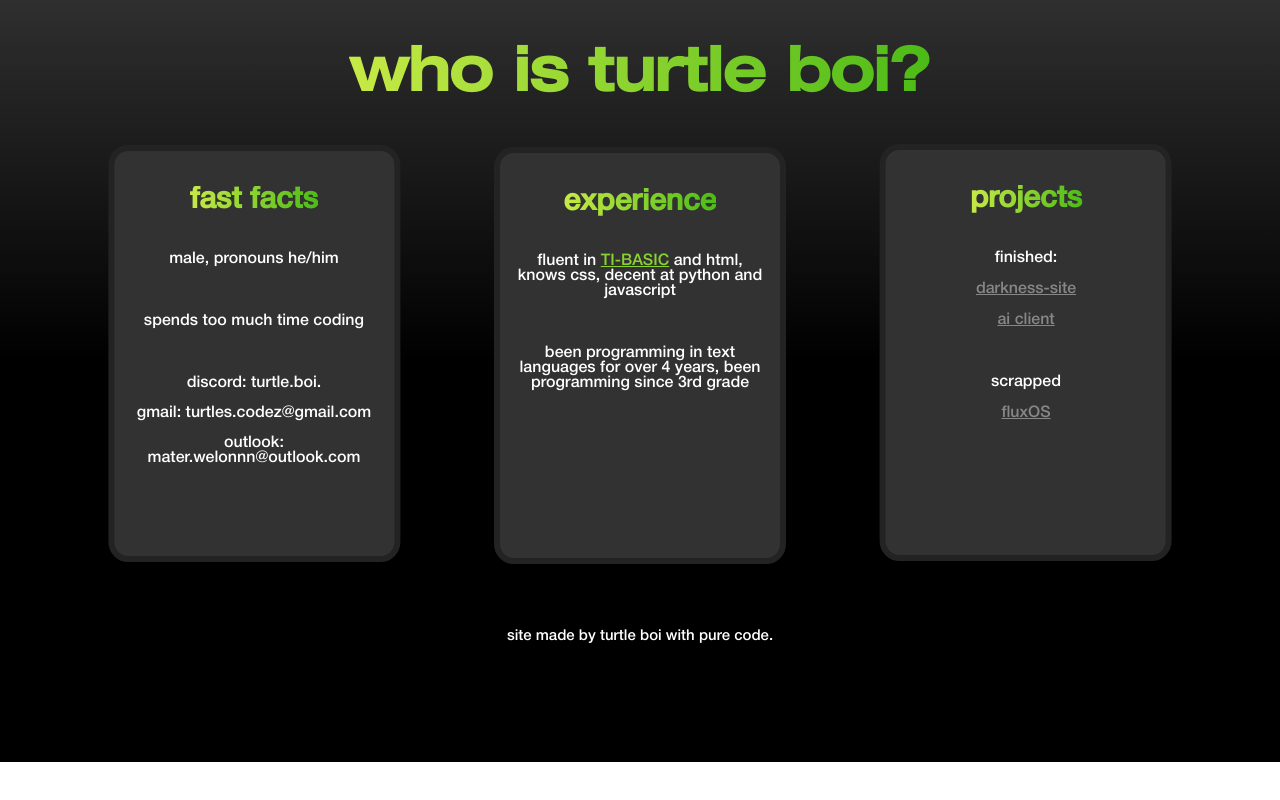
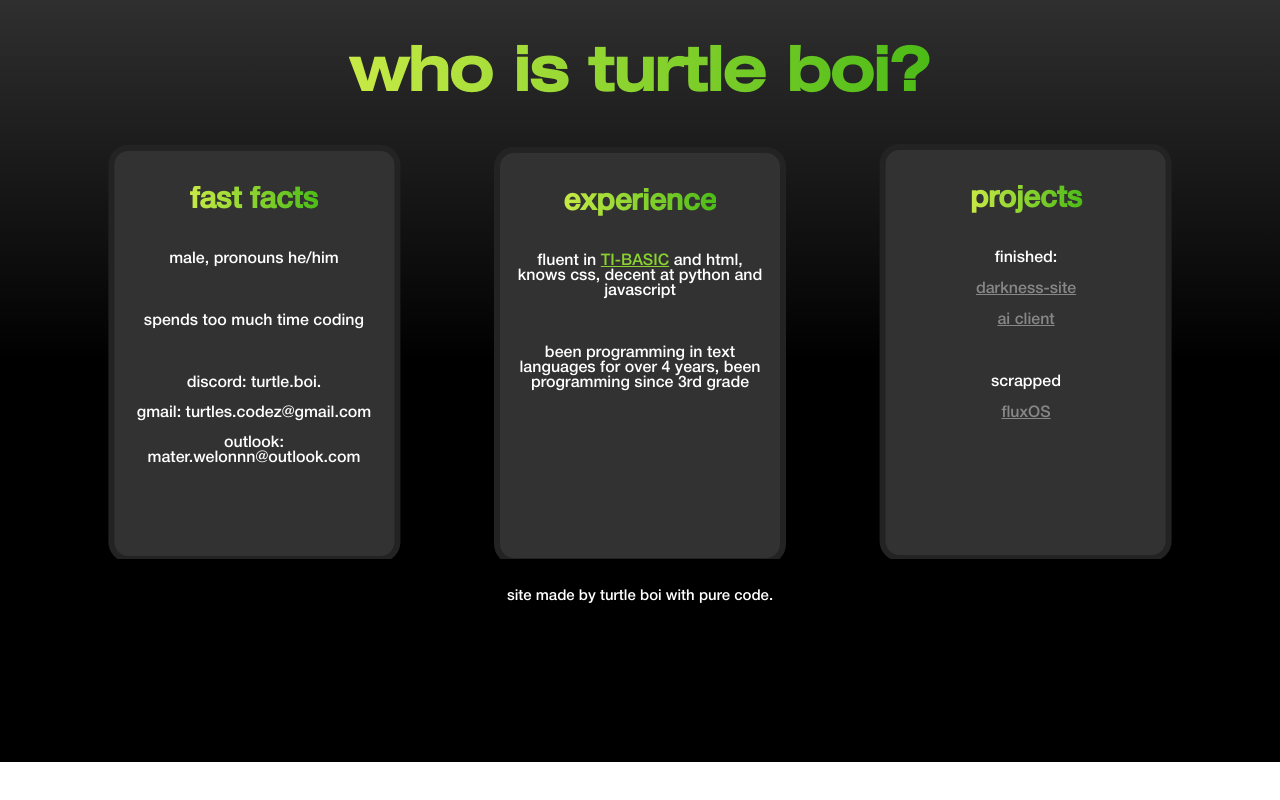
Before and after one commit to Turtlecodez/portfolio, a plain HTML site: page index.html in a window 1280 px wide. Shown: the part 838-1638 px from the top of the page. Drawn offline with Linux system fonts and the light colour scheme.

Commit message:
Update index.html

```diff
--- a/index.html
+++ b/index.html
@@ -66,7 +66,7 @@
                     <br><br><br><br>
                 </div>
             </div>
-            <div id="footer" style="width: 100%; height: 70px; transform: translateY(20px); background-color: black;">
+            <div id="footer" style="width: 100%; height: 70px; transform: translateY(-20px); background-color: black;">
                 <p style="color: white; font-size: 15px; transform: translateY(30px);">site made by turtle boi with pure code.</p>
             </div>
         </div>
```
